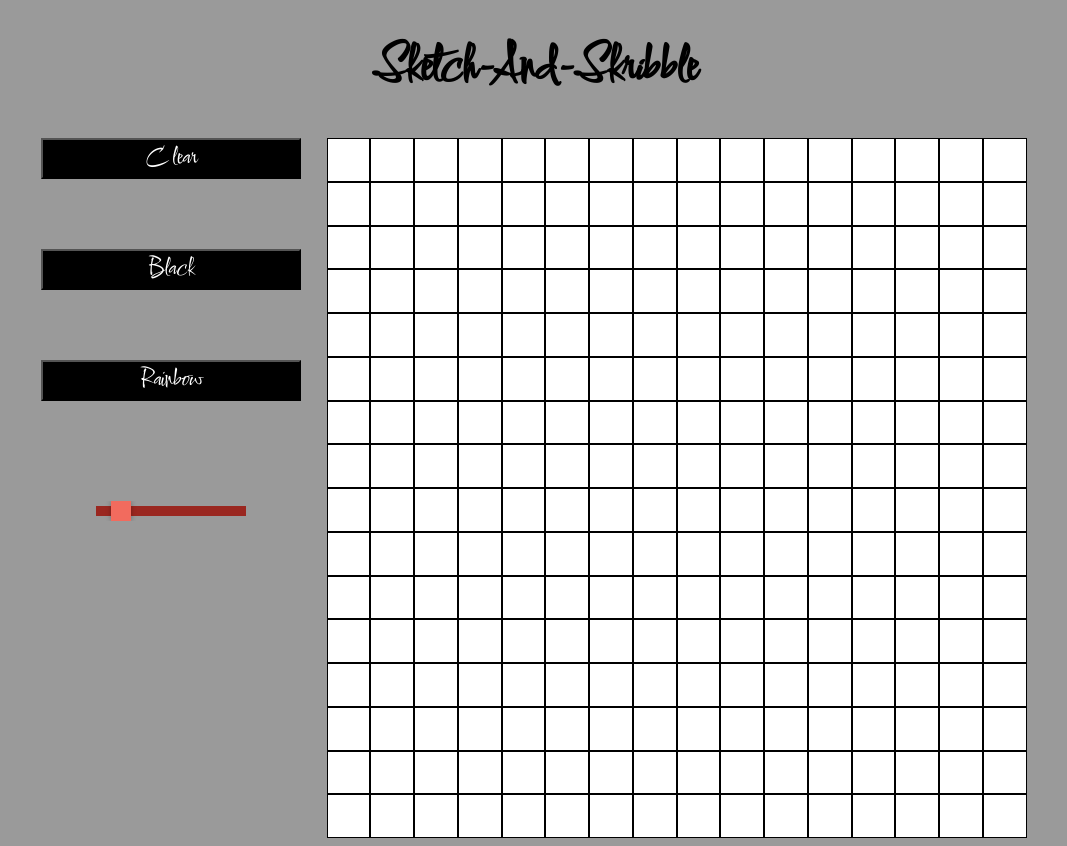
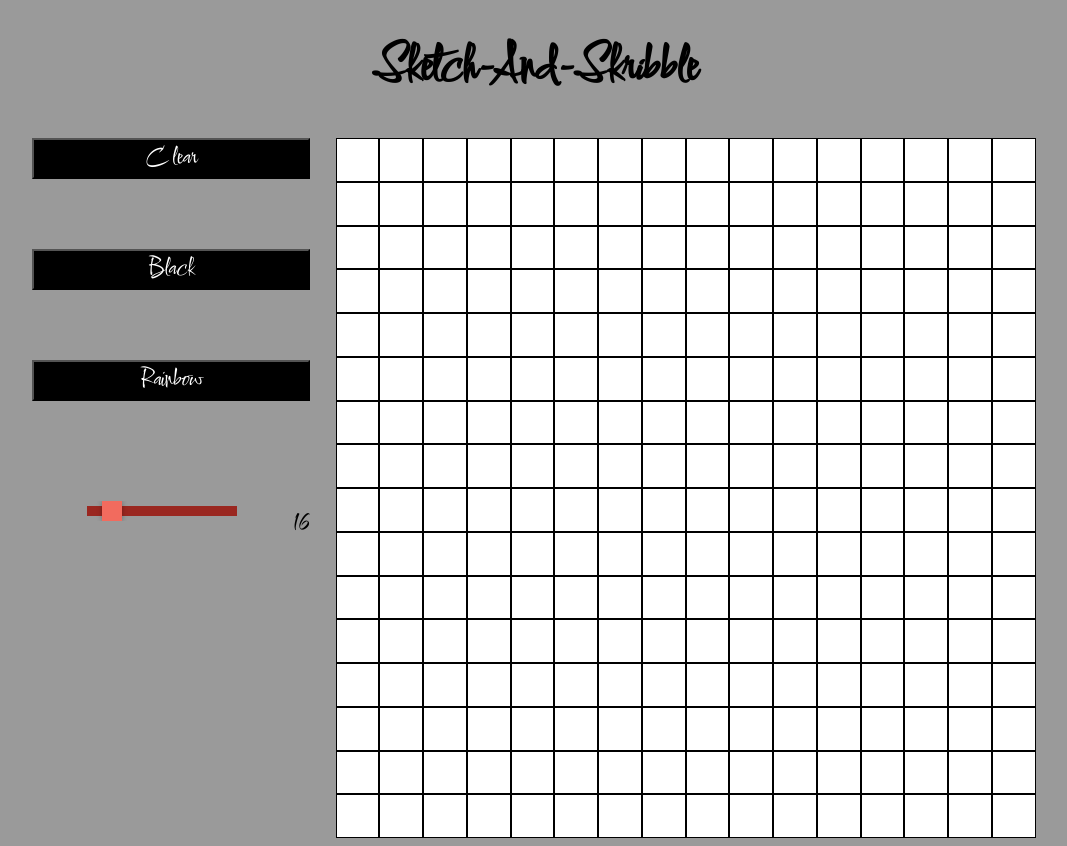
Before and after one commit to bribeyerl/etch-a-sketch, a plain HTML site: page index.html in a window 1280 px wide. Shown: the whole page, without its empty margins (106-1173 px from the left). Drawn offline with Linux system fonts and the light colour scheme.

Commit message:
Fix resize grid bug

```diff
--- a/index.html
+++ b/index.html
@@ -17,7 +17,10 @@
             <button class="btn" id="clear">Clear</button>
             <button class="btn" id="black">Black</button>
             <button class="btn" id="rainbow">Rainbow</button>
-            <input type="range" min="2" max="100" value="16" id="sizer">
+            <section class="sizerGroup">
+                <input type="range" min="2" max="100" value="16" id="sizer">
+                <p class="value">16</p>
+            </section>
         </section>
         <section>
             <div class="container"></div>
--- a/main.js
+++ b/main.js
@@ -32,7 +32,7 @@ function getRandomColor() {
 }
 
 resize.addEventListener('input', function() {
-    let displayVal = document.getElementById(sizer).value
+    let displayVal = document.getElementById('sizer').value
     newSize.textContent = displayVal
     removeAllChildNodes(grid)
     grid.setAttribute('style', `grid-template-columns: repeat(${displayVal}, 2fr); grid-template-rows: repeat(${displayVal}, 2fr);`)
--- a/style.css
+++ b/style.css
@@ -25,6 +25,9 @@ h1 {
     flex-direction: column;
     gap: 10%;
 }
+.sizerGroup {
+    display: flex;
+}
 /* Other styling */
 .box {
     background: white;
@@ -35,6 +38,9 @@ h1 {
     font-family: 'Comforter', cursive;
     background: black;
     color: white;
+}
+.value {
+    font-size: 3rem;
 }
 input[type="range"]{
     -webkit-appearance:none;
```
